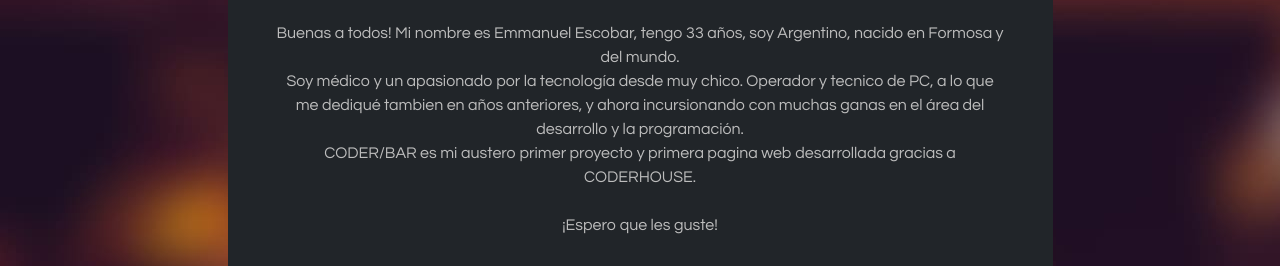
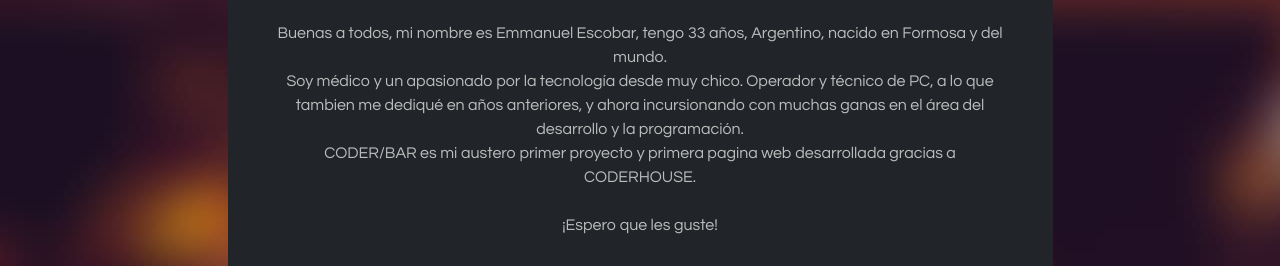
Before and after one commit to Emmascobar/CODERBAR, a website: page Pages/Creditos.html in a window 1280 px wide. Shown: the part 776-1042 px from the top of the page. Drawn offline with nearby package versions, Linux system fonts and the light colour scheme.

Commit message:
revisiones

```diff
--- a/Pages/Creditos.html
+++ b/Pages/Creditos.html
@@ -90,10 +90,9 @@
 
                                 <h3 class="hvr-underline-from-center">EMMANUEL<span>Galeno Curioso / Geeky </span>
                                 </h3>
-                                <div class="bio"> Buenas a todos! Mi nombre es Emmanuel Escobar, tengo 33 años, soy
-                                    Argentino, nacido en Formosa y del mundo.
+                                <div class="bio"> Buenas a todos, mi nombre es Emmanuel Escobar, tengo 33 años, Argentino, nacido en Formosa y del mundo.
                                     <br> Soy médico y un apasionado por la tecnología desde muy chico. Operador y
-                                    tecnico de PC, a lo que me dediqué tambien en años anteriores, y ahora incursionando con muchas
+                                    técnico de PC, a lo que tambien me dediqué en años anteriores, y ahora incursionando con muchas
                                     ganas en el área del desarrollo y la programación.
                                     <br> CODER/BAR es mi austero primer proyecto y primera pagina web desarrollada
                                     gracias a CODERHOUSE. <br>
```
